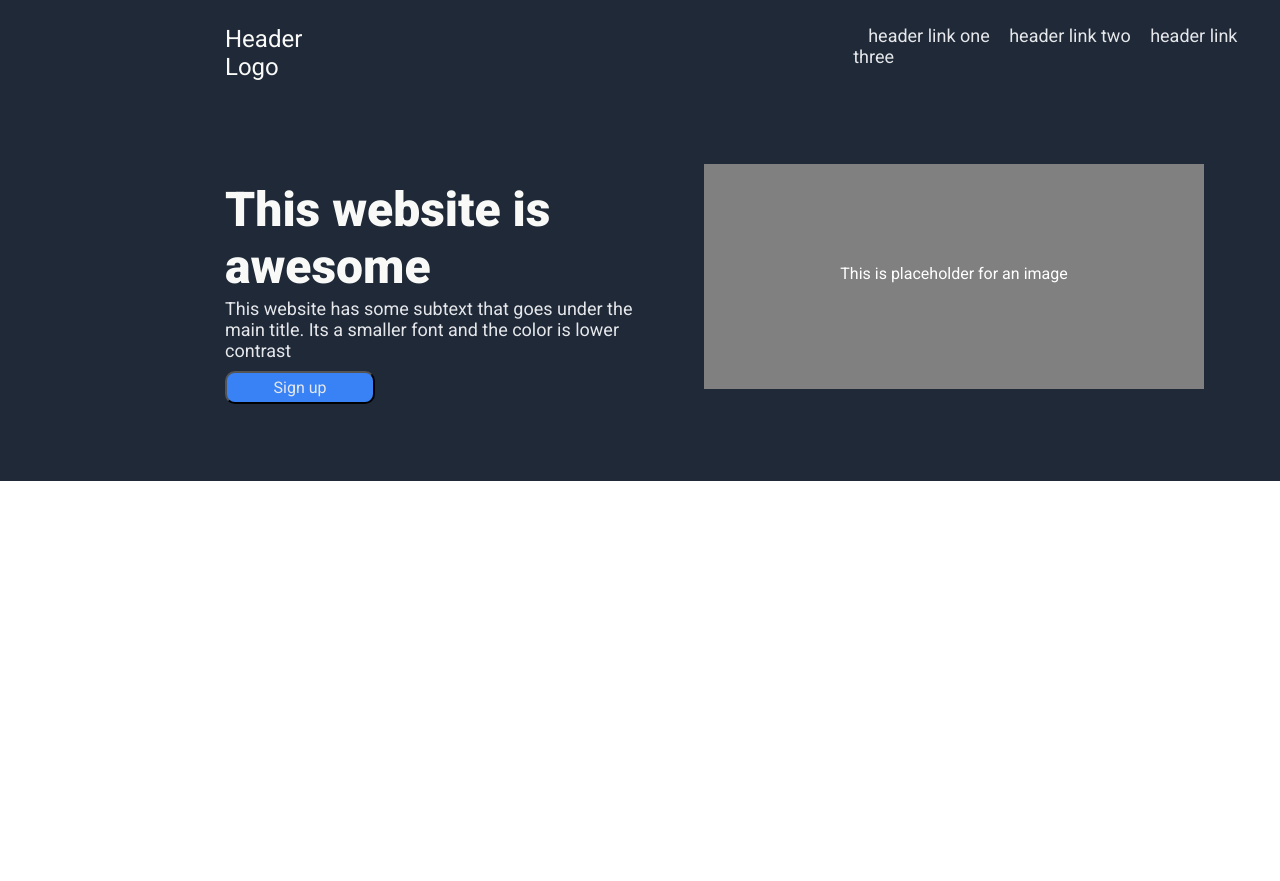
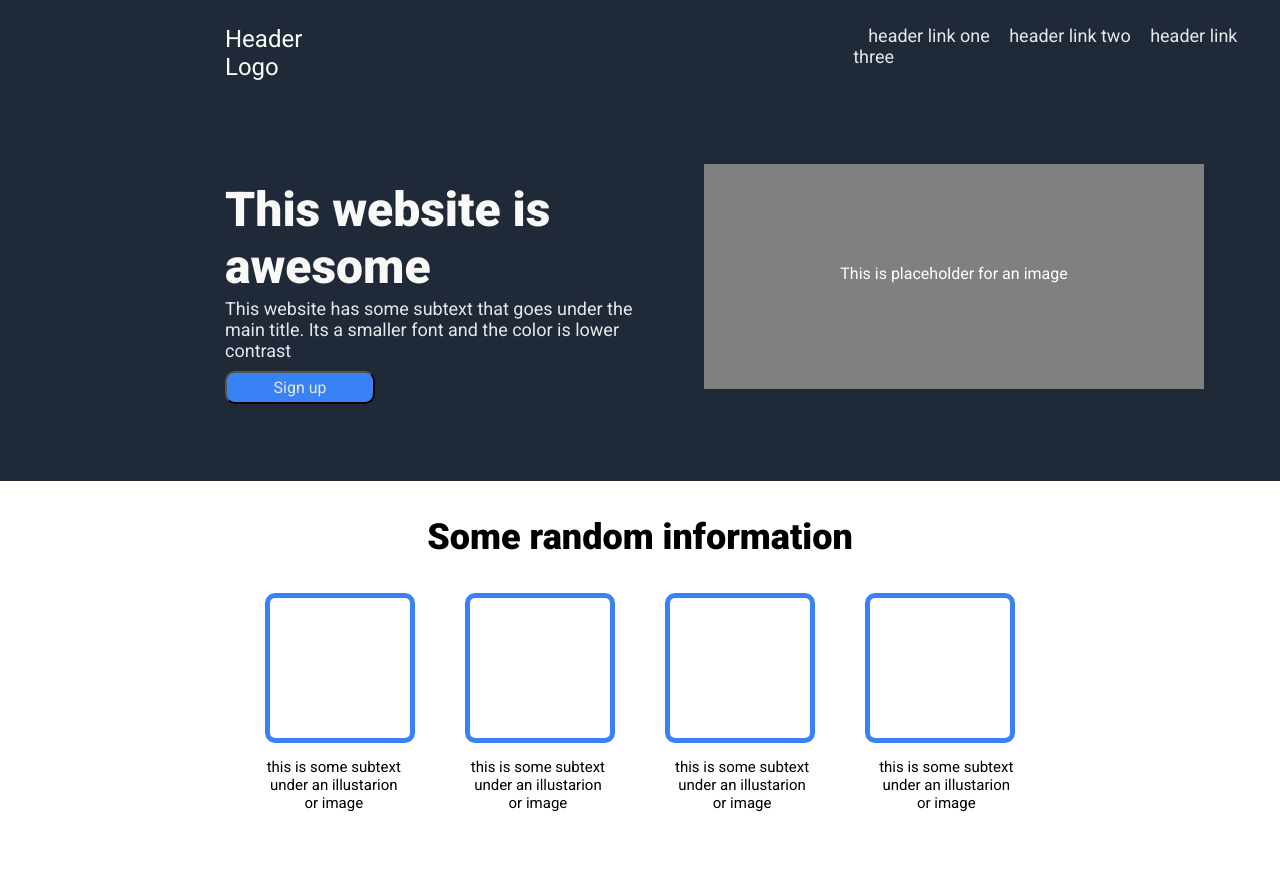
Before and after one commit to MoonDog1080/landing-page, a plain HTML site: page index.html in a window 1280 px wide. Before the commit the page ends 800 px from the top, so only its background shows below. Drawn offline with Linux system fonts and the light colour scheme; a web font is replaced by a local one.

Commit message:
panel 3 complete

```diff
--- a/index.html
+++ b/index.html
@@ -22,6 +22,23 @@
                 <div class="image"><p class="image_text">This is placeholder for an image</p></div>
 
         </div>
+        <div class="panel_two">
+            <h2 class="header_two">Some random information</h2>
+            <div class="boxes">
+                <div class="box"></div>
+                <div class="box"></div>
+                <div class="box"></div>
+                <div class="box"></div>
+            </div>
+
+            <div class="box_texts">
+                <p class="box_t">this is some subtext<br> under an illustarion<br> or image</p>
+                <p class="box_t">this is some subtext<br> under an illustarion<br> or image</p>
+                <p class="box_t">this is some subtext<br> under an illustarion<br> or image</p>
+                <p class="box_t">this is some subtext<br> under an illustarion<br> or image</p>
+            </div>
+        </div>
+
     </main>
 </body>
 </html>
--- a/style.css
+++ b/style.css
@@ -114,3 +114,59 @@ header {
 }
 
 /* Panel Two */
+
+.panel_two {
+    width: 100%;
+    height: 400px;
+    padding-top: 10px;
+    padding-bottom: 40px;
+
+}
+
+.header_two {
+    text-align: center;
+    margin-top: 25px;
+    font-size: 36px;
+    font-weight: 1000;
+}
+
+.boxes {
+    display: flex;
+    margin-top: 10px;
+    flex-direction: row;
+    justify-content: center;
+    align-content: space-between;
+    align-items: center;
+    position: relative;
+
+}
+
+.box {
+    height: 150px;
+    width: 150px;
+    border: 5px solid #3882f6;
+    margin-top: 25px;
+    margin-left: 25px;
+    margin-right: 25px;
+    margin-bottom: 10px;
+    border-radius: 10px;
+
+}
+
+.box_texts {
+    display: flex;
+    flex-direction: row;
+    justify-content: center;
+    align-content: space-between;
+    align-items: center;
+    position: relative;
+
+}
+
+.box_t {
+    font-size: 15px;
+    text-align: center;
+    margin-top: 5px;
+    margin-left: 35px;
+    margin-right: 35px;
+}
```
